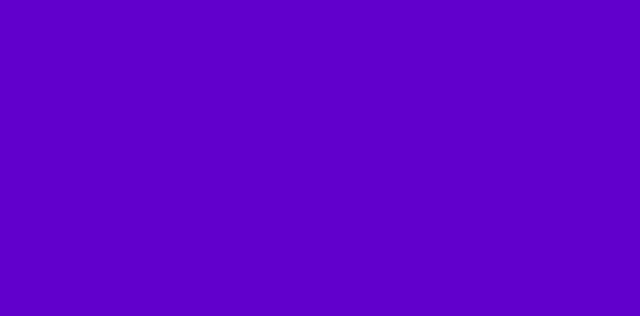
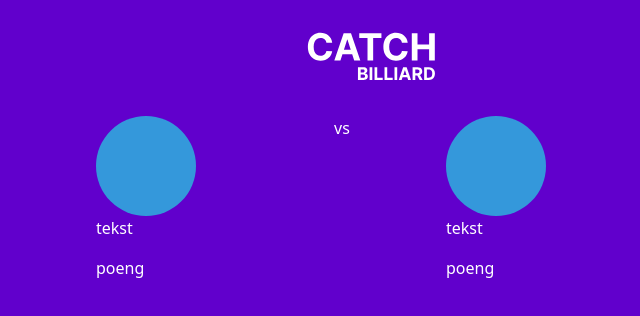
Before and after one commit to henrikbaugerod/APP2000, a React (Create React App) app: page /#/newgame in a window 1280 px wide. Before the commit this address had no page. Shown: the top 316 px of the page, without its empty margins (268-908 px from the left). Built offline with nearby package versions, Linux system fonts and the light colour scheme.

Commit message:
NewGame structure

```diff
--- a/public/index.css
+++ b/public/index.css
@@ -16,3 +16,16 @@ body {
 .header-logo img {
     max-height: 60px;
 }
+
+
+
+/* =====================================  */
+/* NewGame-js */
+/* =====================================  */
+
+.circle {
+    width: 100px;
+    height: 100px;
+    background-color: #3498db;
+    border-radius: 50%;
+}
--- a/src/App.js
+++ b/src/App.js
@@ -1,6 +1,7 @@
 import { BrowserRouter, Routes, Route, HashRouter, useLocation } from "react-router-dom";
 import Home from "./Pages/Home";
 import Menu from "./Pages/Menu";
+import NewGame from "./Pages/NewGame";
 
 
 let players = [
@@ -49,6 +50,12 @@ function App() {
                     />}
                 />
 
+                <Route path="/newgame"
+                    element={<NewGame
+                        players={players}
+                    />}
+                />
+
 
             </Routes>
         </HashRouter>
--- a/src/Components/NewGamePlayer.js
+++ b/src/Components/NewGamePlayer.js
@@ -3,8 +3,26 @@ import React from 'react';
 const NewGamePlayer = () => {
 
     return (
-        <div>
+        <div className="container">
+            <div className="row">
 
+                {/* Picture */}
+                <div className="col-12">
+                    <div className="circle">
+
+                    </div>
+                </div>
+
+                {/* Name */}
+                <div>
+                    <p>tekst</p>
+                </div>
+
+                {/* Points */}
+                <div>
+                    <p>poeng</p>
+                </div>
+            </div>
         </div>
     );
 };
--- a/src/Pages/Home.js
+++ b/src/Pages/Home.js
@@ -19,8 +19,8 @@ const Home = (props) => {
                 Start
             </Link>
 
-            <Link to="/menu" className="d-flex">
-                Start
+            <Link to="/newgame" className="d-flex">
+                NewGame
             </Link>
 
         </div>
--- a/src/Pages/NewGame.js
+++ b/src/Pages/NewGame.js
@@ -1,16 +1,30 @@
-import React from 'react';
-import Header from '../Components/Header';
-
+import React from "react";
+import Header from "../Components/Header";
+import NewGamePlayer from "../Components/NewGamePlayer";
 
 const NewGame = () => {
+  return (
+    <div className="container">
+      <Header />
+        <div className="row">
 
-    return (
-        <div className="container">
-            <Header/>
+            {/* Player 1 */}
+            <div className="col-5">
+                <NewGamePlayer/>
+            </div>
 
+            {/* vs */}
+            <div className="col-2">
+                <p>vs</p>
+            </div>
 
+            {/* Player 2 */}
+            <div className="col-5">
+                <NewGamePlayer/>
+            </div>
         </div>
-    );
+    </div>
+  );
 };
 
 export default NewGame;
```
